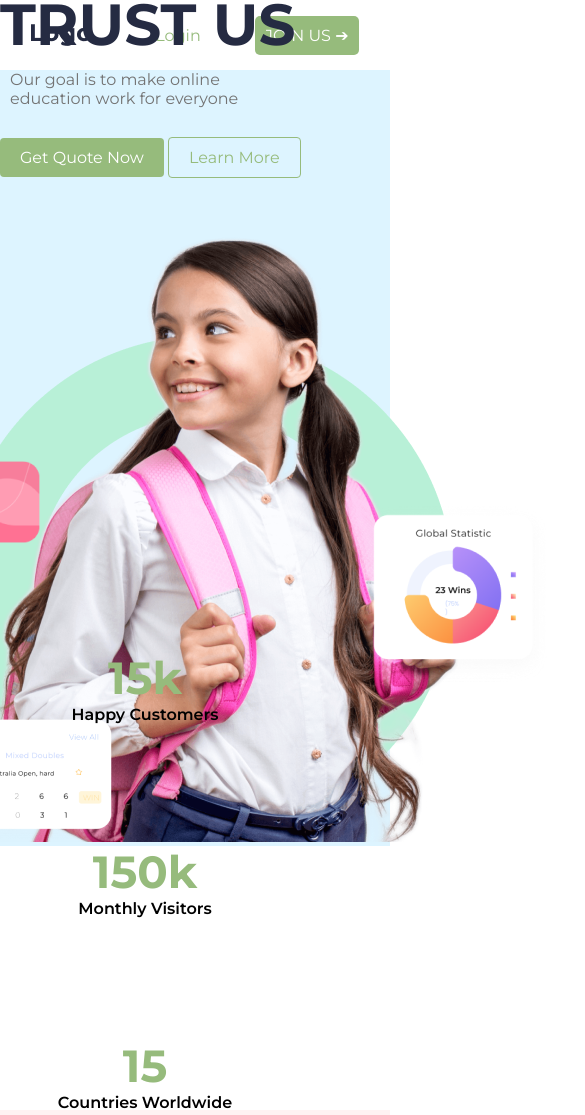
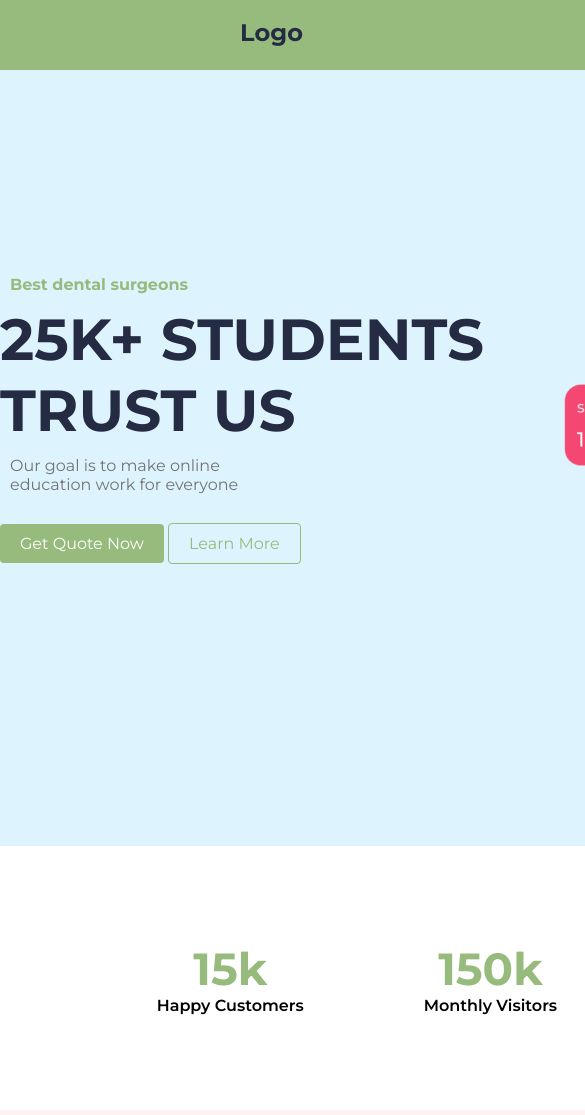
Before and after one commit to JT-SB/Segunda-entrega, a plain HTML site: page index.html in a window 390 px wide. Shown: the top 1115 px of the page, 585 px wide, since content can reach past the window. Drawn offline with Linux system fonts and the light colour scheme.

Commit message:
se agrego media querys

```diff
--- a/CSS/style.css
+++ b/CSS/style.css
@@ -112,6 +112,7 @@ body {
     justify-content: center;
     align-content: center;
     text-align: center;
+    width: 100%;
     height: 264px;
     gap: 120px;
     margin-right: 100px;
@@ -179,3 +180,25 @@ body {
     align-items: center;
     font-size: 14px;
 }
+
+/* media querys */
+@media (max-width: 1200px){
+    body{
+        display: inline-block;
+        background-color: #96BB7C;
+    }
+
+    .container1 {
+        display: flex;
+        flex-wrap: nowrap;
+        justify-content: center;
+        align-items: center;
+        align-content: end;
+        width: 100%;
+        height: 776px;
+        gap: 30px;
+        background-color: #DDF4FF;
+        /* background-color: #fa0909; */
+    }
+
+}
```
